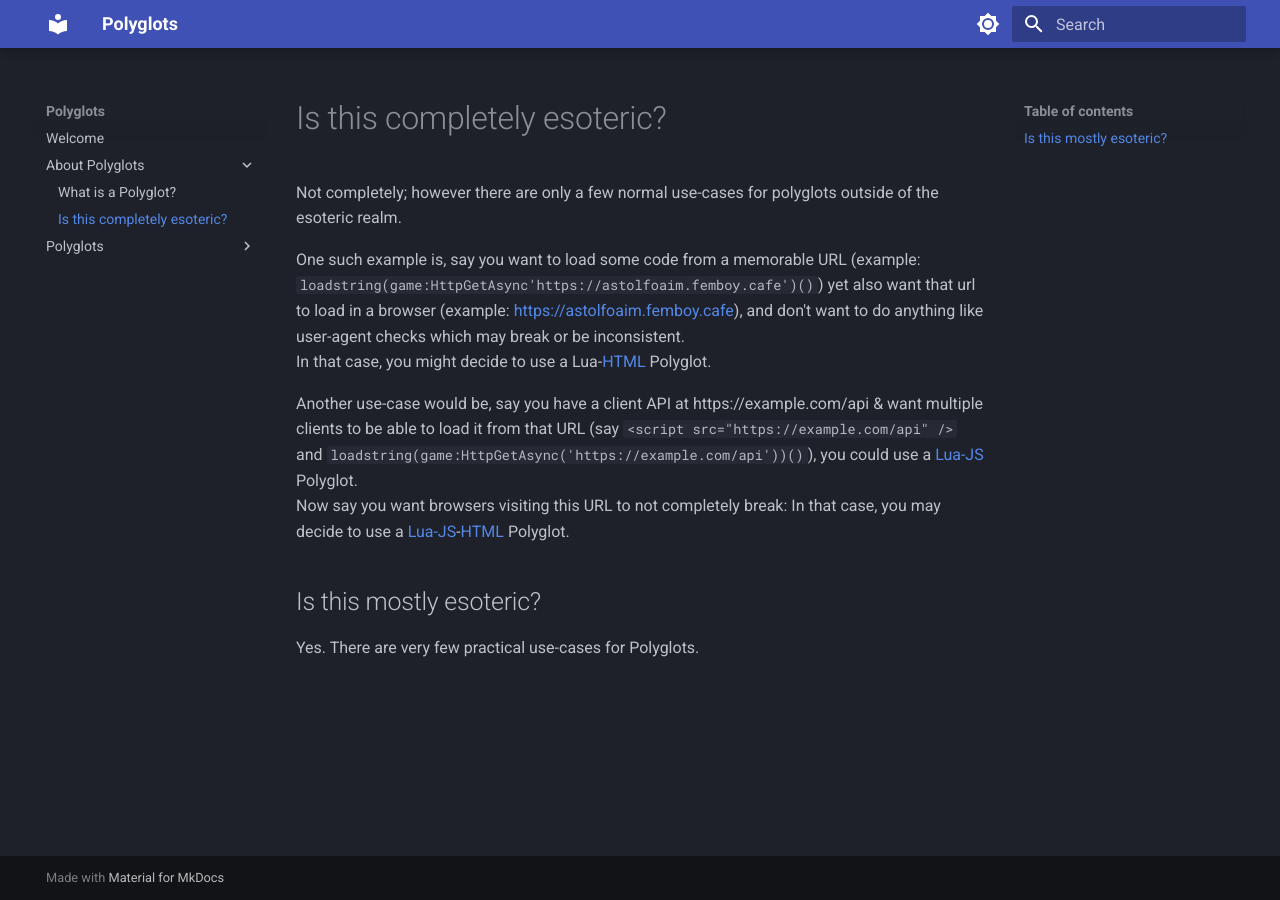
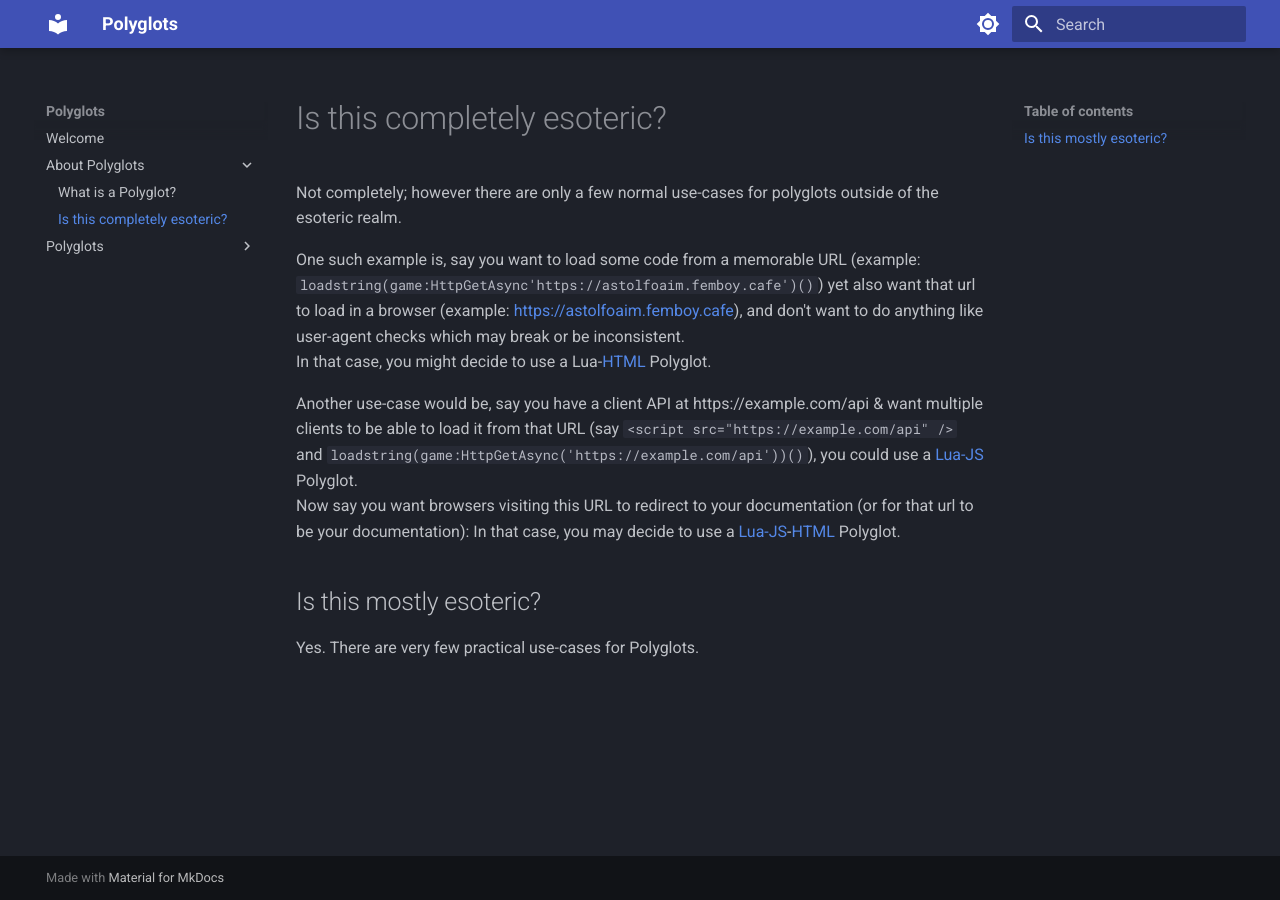
Before and after one commit to Exponential-Workload/polyglots, an MkDocs documentation site: the page built from docs/about-polyglots/esoteric.md, in a window 1280 px wide. Built offline with MkDocs 1.6.1 and Material for MkDocs 9.7.7, drawn with Linux system fonts in a browser that asks for light colours.

Commit message:
fix: change wording

```diff
--- a/docs/about-polyglots/esoteric.md
+++ b/docs/about-polyglots/esoteric.md
@@ -6,7 +6,7 @@ One such example is, say you want to load some code from a memorable URL (exampl
 In that case, you might decide to use a Lua-[HTML](/polyglots/html) Polyglot.
 
 Another use-case would be, say you have a client API at https://example.com/api & want multiple clients to be able to load it from that URL (say `<script src="https://example.com/api" />` and `loadstring(game:HttpGetAsync('https://example.com/api'))()`), you could use a [Lua-JS](/polyglots/lua-js/) Polyglot.<br/>
-Now say you want browsers visiting this URL to not completely break: In that case, you may decide to use a [Lua-JS](/polyglots/lua-js)-[HTML](/polyglots/html) Polyglot.
+Now say you want browsers visiting this URL to redirect to your documentation (or for that url to be your documentation): In that case, you may decide to use a [Lua-JS](/polyglots/lua-js)-[HTML](/polyglots/html) Polyglot.
 
 ## Is this mostly esoteric?
 Yes. There are very few practical use-cases for Polyglots.
```
